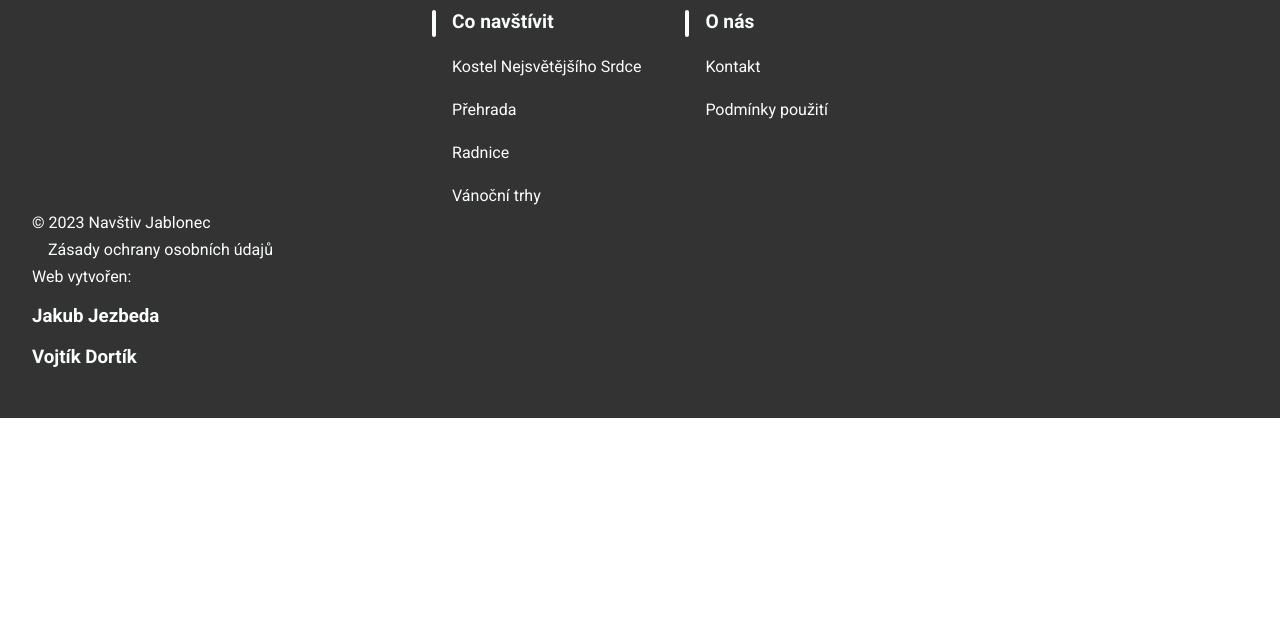
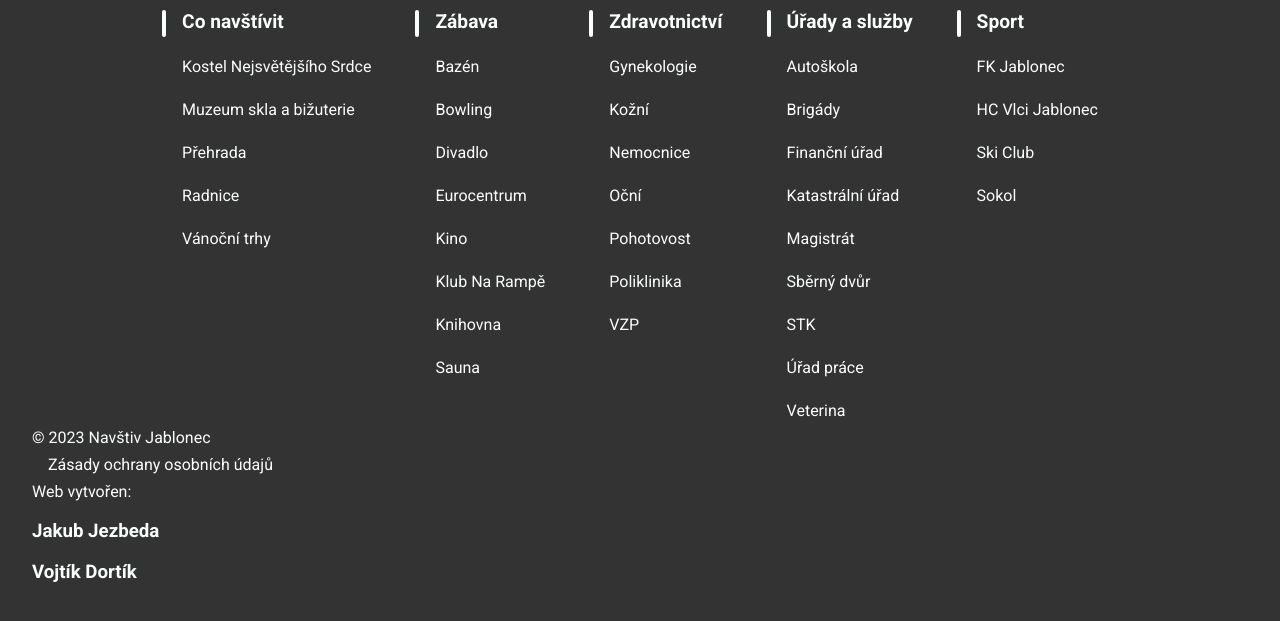
Before and after one commit to Kubaejj/Navstiv-Jablonec, a plain HTML site: page index.html in a window 1280 px wide. Shown: the part 2516-3137 px from the top of the page. Before the commit the page ends 2934 px from the top, so only its background shows below. Drawn offline with Linux system fonts and the light colour scheme.

Commit message:
footer obsah

```diff
--- a/index.html
+++ b/index.html
@@ -306,16 +306,53 @@
                 <ul class="footer__list">
                     <li class="footer__item footer__item--head"><a class="footer__link" href="#">Co navštívit</a></li>
                     <li class="footer__item"><a class="footer__link" href="#">Kostel Nejsvětějšího Srdce</a></li>
+                    <li class="footer__item"><a class="footer__link" href="#">Muzeum skla a bižuterie</a></li>
                     <li class="footer__item"><a class="footer__link" href="#">Přehrada</a></li>
                     <li class="footer__item"><a class="footer__link" href="#">Radnice</a></li>
                     <li class="footer__item"><a class="footer__link" href="#">Vánoční trhy</a></li>
+                </ul>
 
+                <ul class="footer__list">
+                    <li class="footer__item footer__item--head"><a class="footer__link" href="#">Zábava</a></li>
+                    <li class="footer__item"><a class="footer__link" href="#">Bazén</a></li>
+                    <li class="footer__item"><a class="footer__link" href="#">Bowling</a></li>
+                    <li class="footer__item"><a class="footer__link" href="#">Divadlo</a></li>
+                    <li class="footer__item"><a class="footer__link" href="#">Eurocentrum</a></li>
+                    <li class="footer__item"><a class="footer__link" href="#">Kino</a></li>
+                    <li class="footer__item"><a class="footer__link" href="#">Klub Na Rampě</a></li>
+                    <li class="footer__item"><a class="footer__link" href="#">Knihovna</a></li>
+                    <li class="footer__item"><a class="footer__link" href="#">Sauna</a></li>
                 </ul>
                 <ul class="footer__list">
-                    <li class="footer__item footer__item--head"><a class="footer__link" href="#">O nás</a></li>
-                    <li class="footer__item"><a class="footer__link" href="#">Kontakt</a></li>
-                    <li class="footer__item"><a class="footer__link" href="#">Podmínky použití</a></li>
+                    <li class="footer__item footer__item--head"><a class="footer__link" href="#">Zdravotnictví</a></li>
+                    <li class="footer__item"><a class="footer__link" href="#">Gynekologie</a></li>
+                    <li class="footer__item"><a class="footer__link" href="#">Kožní</a></li>
+                    <li class="footer__item"><a class="footer__link" href="#">Nemocnice</a></li>
+                    <li class="footer__item"><a class="footer__link" href="#">Oční</a></li>
+                    <li class="footer__item"><a class="footer__link" href="#">Pohotovost</a></li>
+                    <li class="footer__item"><a class="footer__link" href="#">Poliklinika</a></li>
+                    <li class="footer__item"><a class="footer__link" href="#">VZP</a></li>
                 </ul>
+                <ul class="footer__list">
+                    <li class="footer__item footer__item--head"><a class="footer__link" href="#">Úřady a služby</a></li>
+                    <li class="footer__item"><a class="footer__link" href="#">Autoškola</a></li>
+                    <li class="footer__item"><a class="footer__link" href="#">Brigády</a></li>
+                    <li class="footer__item"><a class="footer__link" href="#">Finanční úřad</a></li>
+                    <li class="footer__item"><a class="footer__link" href="#">Katastrální úřad</a></li>
+                    <li class="footer__item"><a class="footer__link" href="#">Magistrát</a></li>
+                    <li class="footer__item"><a class="footer__link" href="#">Sběrný dvůr</a></li>
+                    <li class="footer__item"><a class="footer__link" href="#">STK</a></li>
+                    <li class="footer__item"><a class="footer__link" href="#">Úřad práce</a></li>
+                    <li class="footer__item"><a class="footer__link" href="#">Veterina</a></li>
+                </ul>
+                <ul class="footer__list">
+                    <li class="footer__item footer__item--head"><a class="footer__link" href="#">Sport</a></li>
+                    <li class="footer__item"><a class="footer__link" href="#">FK Jablonec</a></li>
+                    <li class="footer__item"><a class="footer__link" href="#">HC Vlci Jablonec</a></li>
+                    <li class="footer__item"><a class="footer__link" href="#">Ski Club</a></li>
+                    <li class="footer__item"><a class="footer__link" href="#">Sokol</a></li>
+                </ul>
+
             </article>
         </section>
         <section class="footer__bottom">
```
